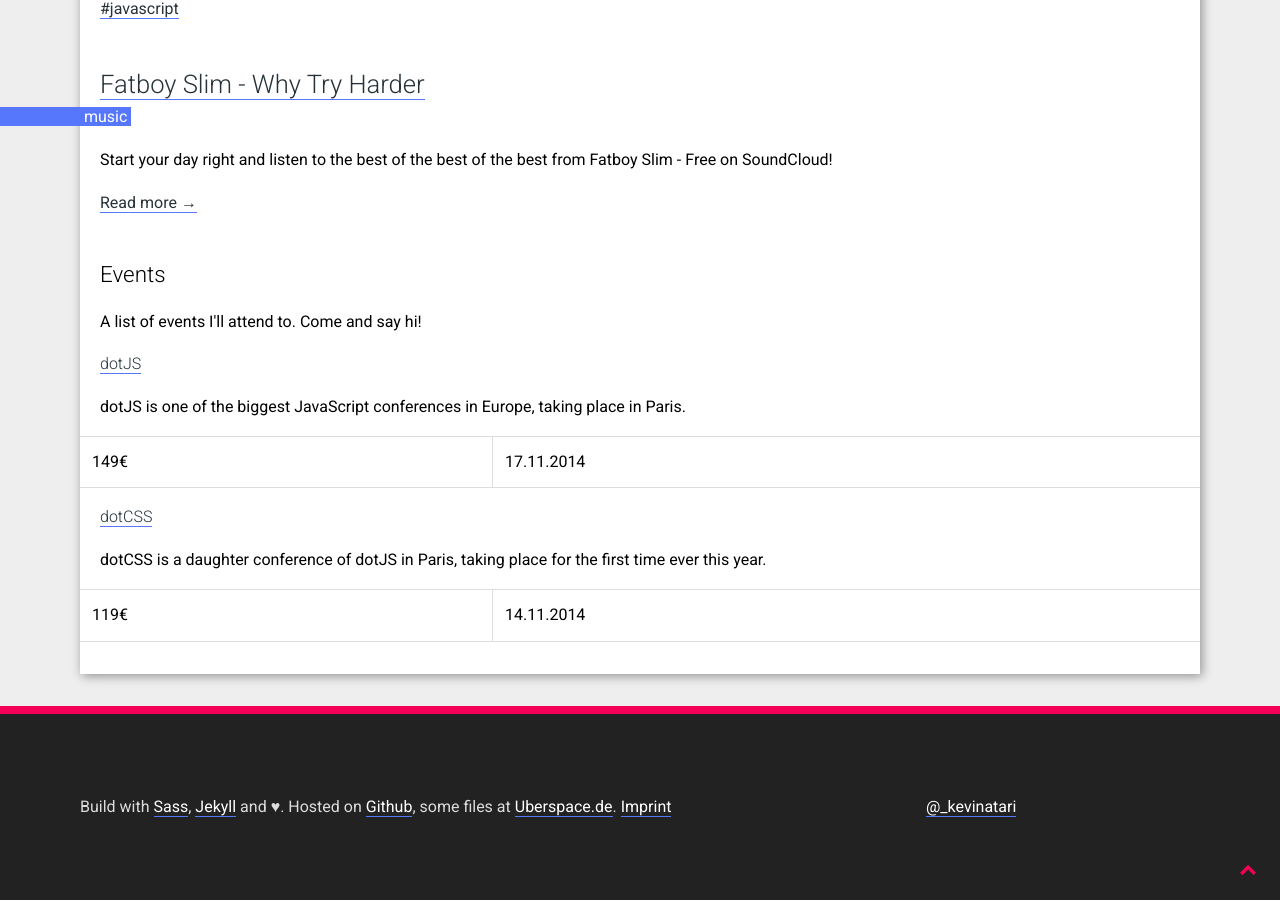
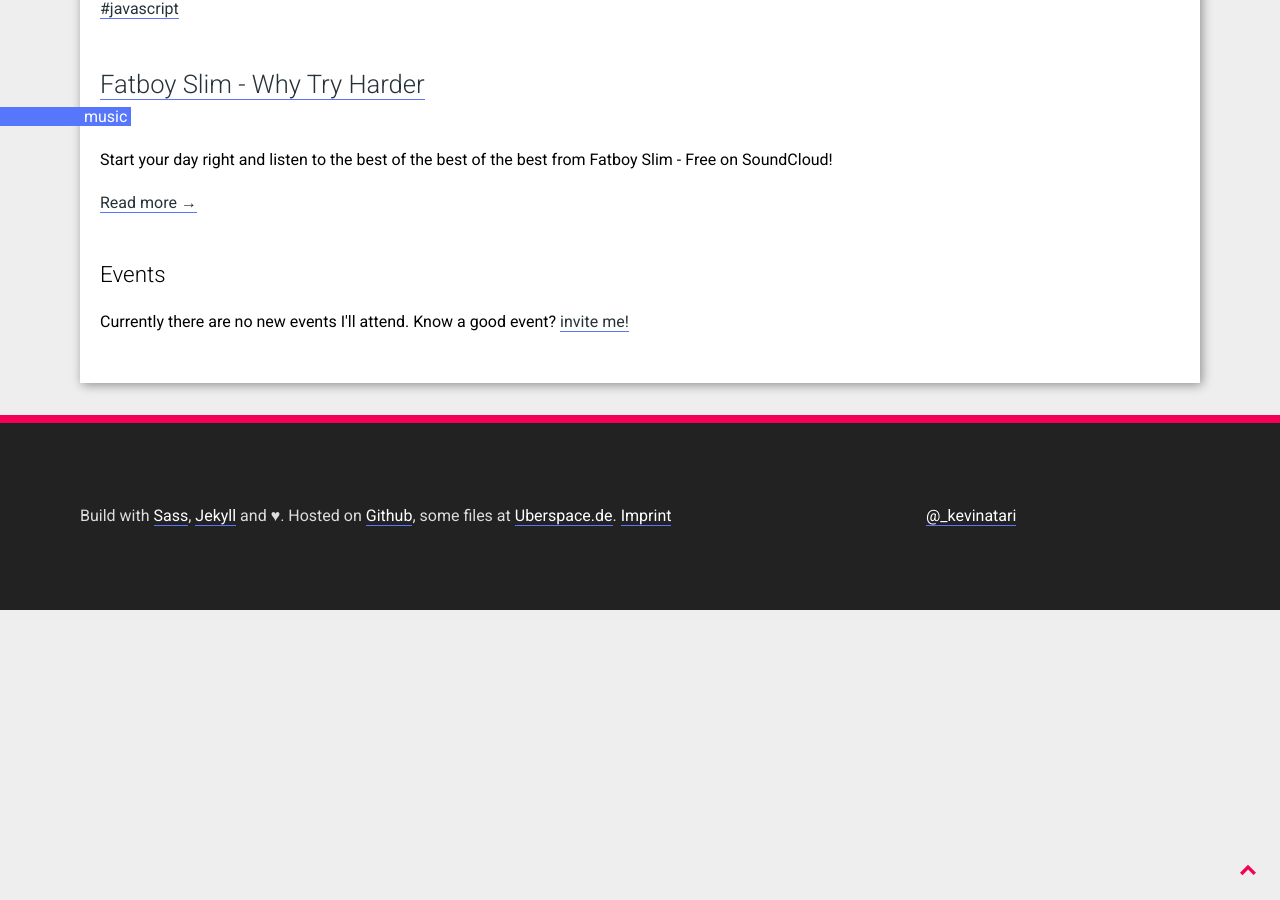
Before and after one commit to KevinGimbel/kevingimbel.github.io-old, a Jekyll site: the page built from index.html, in a window 1280 px wide and 900 px high, scrolled down 3077 px. Built offline with Jekyll 4.4.1, drawn with Linux system fonts in a browser that asks for light colours; after the commit the page ends 3687 px from its top, so only the background shows below that.

Commit message:
Removed past events; added if check for events and display a no-events message if there are no

```diff
--- a/_data/events.yml
+++ b/_data/events.yml
@@ -1,11 +1,7 @@
-- name: dotJS
-  description: dotJS is one of the biggest JavaScript conferences in Europe, taking place in Paris.
-  price: 149€
-  url: http://dotjs.eu
-  date: 17.11.2014
-
-- name: dotCSS
-  description: dotCSS is a daughter conference of dotJS in Paris, taking place for the first time ever this year.
-  price: 119€
-  url: http://dotcss.eu
-  date: 14.11.2014
+#
+# - name: dotJS
+#   description: dotJS is one of the biggest JavaScript conferences in Europe, taking place in Paris.
+#   price: 149€
+#   url: http://dotjs.eu
+#   date: 17.11.2014
+#
--- a/_includes/events.html
+++ b/_includes/events.html
@@ -1,6 +1,13 @@
 <section class="box  events">
 	<h3 class="event__headline">Events</h3>
-	<p class="event__description">A list of events I'll attend to. Come and say hi!</p>
+
+  {% if site.data.events %}
+  <p class="event__description">A list of events I'll attend to. Come and say hi!</p>
+  {% else %}
+  <p class="event__description">Currently there are no new events I'll attend. Know a good event? <a
+    href="http://twitter.com/_kevinatari">invite me!</a></p>
+  {% endif %}
+
 
 	{% for event in site.data.events %}
 
```
